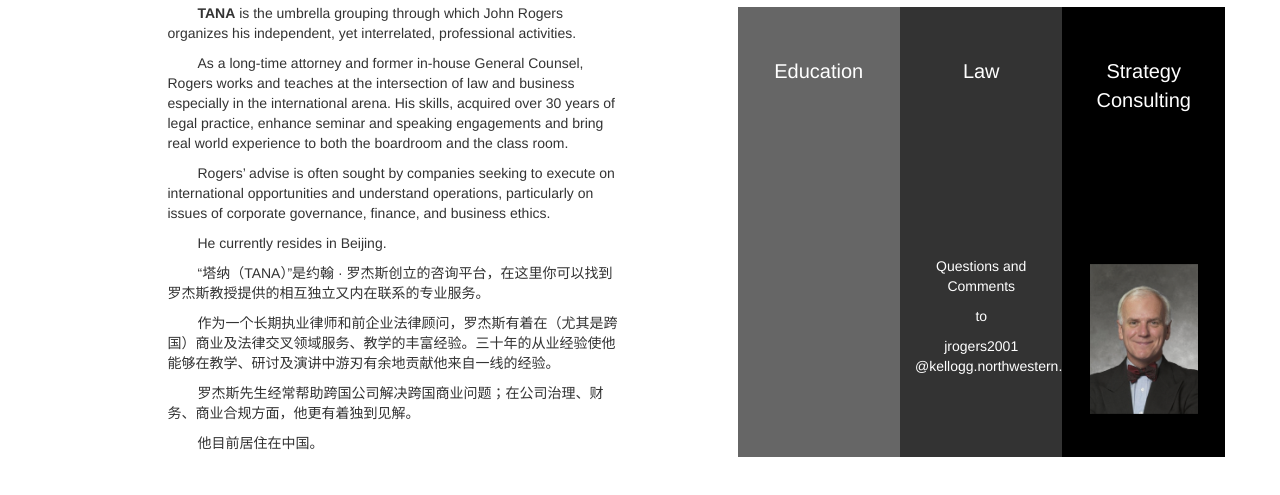
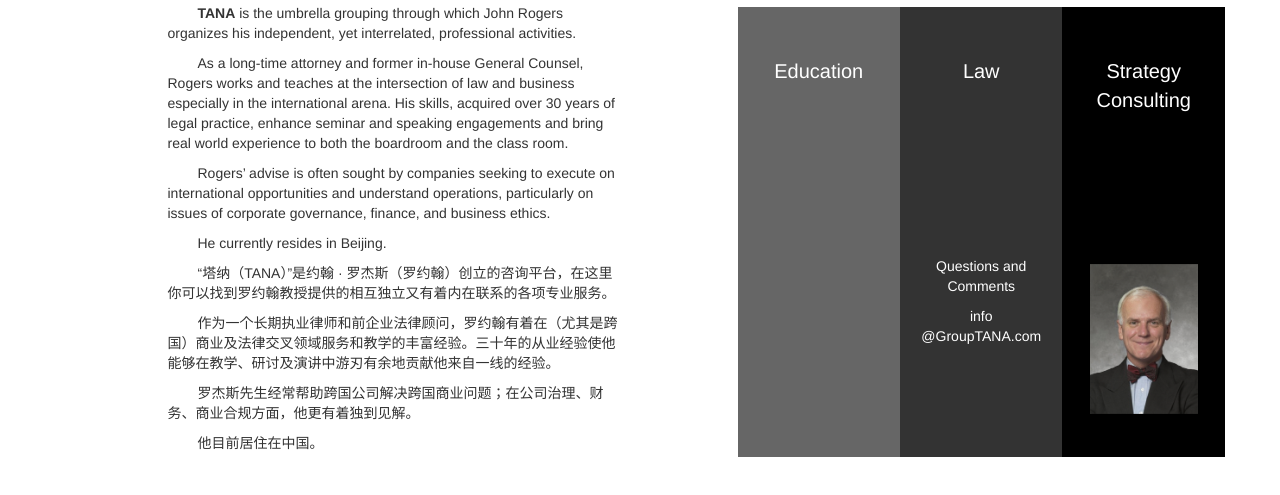
Before and after one commit to johnlutherrogers/grouptana, a plain HTML site: page index.html in a window 1280 px wide. Shown: the part 243-738 px from the top of the page. Drawn offline with Linux system fonts and the light colour scheme.

Commit message:
fixed mailbox and translation

```diff
--- a/index.html
+++ b/index.html
@@ -56,8 +56,9 @@
                 particularly on issues of corporate governance, finance, and business ethics.</p>
             <p>He currently resides in Beijing.</p>
 
-            <p>“塔纳（TANA）”是约翰 · 罗杰斯创立的咨询平台，在这里你可以找到罗杰斯教授提供的相互独立又内在联系的专业服务。</p>
-            <p>作为一个长期执业律师和前企业法律顾问，罗杰斯有着在（尤其是跨国）商业及法律交叉领域服务、教学的丰富经验。三十年的从业经验使他能够在教学、研讨及演讲中游刃有余地贡献他来自一线的经验。</p>
+            <!--<h4 style="text-indent: 0">“塔纳”集团介绍</h4>-->
+            <p>“塔纳（TANA）”是约翰 · 罗杰斯（罗约翰）创立的咨询平台，在这里你可以找到罗约翰教授提供的相互独立又有着内在联系的各项专业服务。</p>
+            <p>作为一个长期执业律师和前企业法律顾问，罗约翰有着在（尤其是跨国）商业及法律交叉领域服务和教学的丰富经验。三十年的从业经验使他能够在教学、研讨及演讲中游刃有余地贡献他来自一线的经验。</p>
             <p>
                 罗杰斯先生经常帮助跨国公司解决跨国商业问题；在公司治理、财务、商业合规方面，他更有着独到见解。
             </p>
@@ -86,8 +87,8 @@
                     </div>
                     <div class="row second-blank-row"></div>
                     <p class="text-center" style="margin-top: 20px">Questions and Comments</p>
-                    <p class="text-center">to</p>
-                    <p class="text-center" style="padding-bottom: 20px; margin-bottom: 0"><a href="mailto:jrogers2001@kellogg.northwestern.edu">jrogers2001<br/>@kellogg.northwestern.edu</a></p>
+                    <!--<p class="text-center">to</p>-->
+                    <p class="text-center" style="padding-bottom: 20px; margin-bottom: 0"><a href="mailto:info@grouptana.com">info<br/>@GroupTANA.com</a></p>
                 </div>
 
                 <div class="col-sm-4 dark-bg contact-link-block">
```
